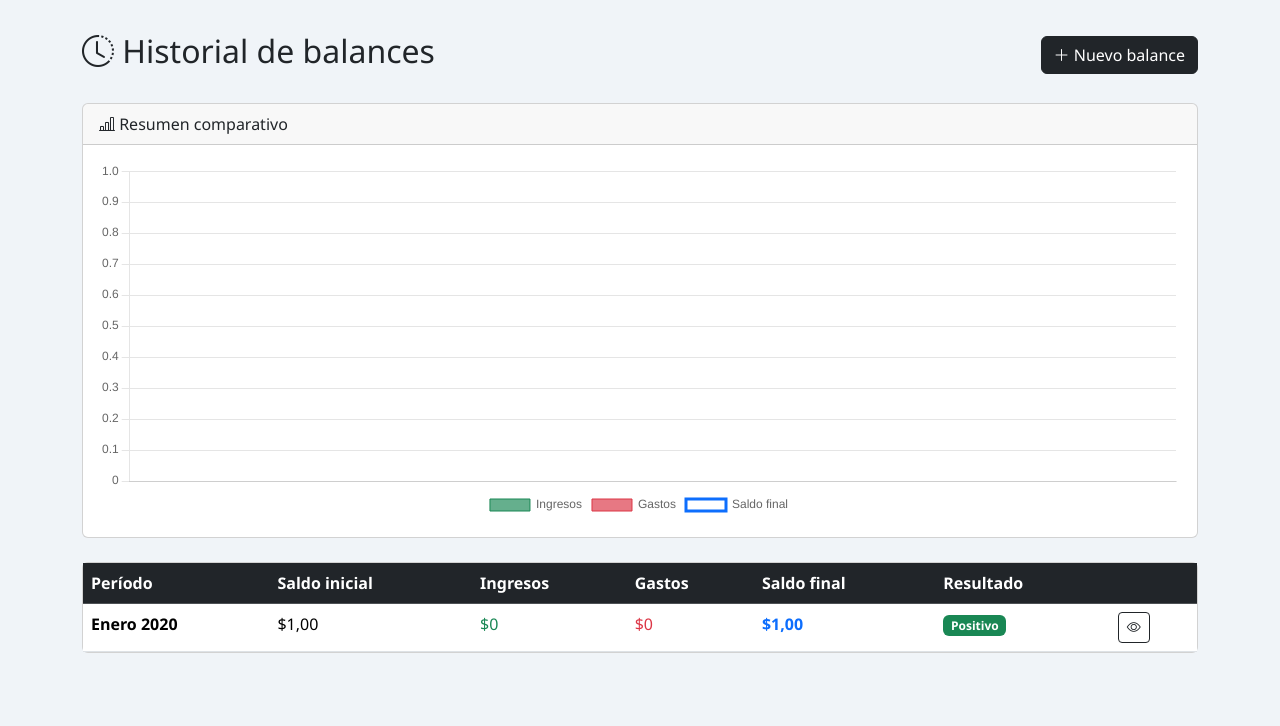
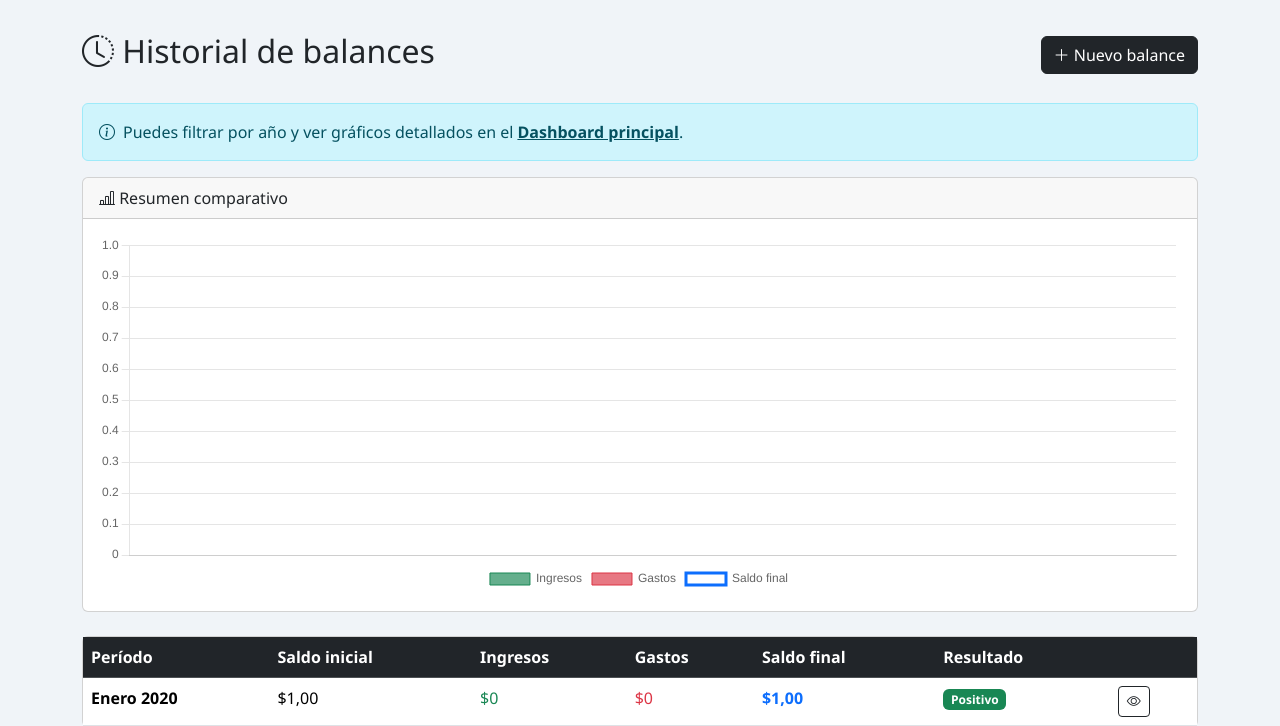
Before and after one commit to Cegs-Guti/app_finanzas, a Django app: template finanzas_app/templates/finanzas_app/historial.html in a window 1280 px wide. Shown: the part 57-783 px from the top of the page. Run offline with Django 5.2, Linux system fonts and the light colour scheme; tables that the repository leaves empty hold one stand-in row (values such as "Sample post"); the template is opened without the code that fills it: values that come from a table or form of the project are taken from there, most other values are stand-ins (such as "Sample title", 1, 10 or a date in 2020).

Commit message:
Se añadio opciones de filtro en el historial
Added an alert message to inform users about filtering options.

```diff
--- a/finanzas_app/templates/finanzas_app/historial.html
+++ b/finanzas_app/templates/finanzas_app/historial.html
@@ -11,13 +11,20 @@
 </div>
 
 {% if balances %}
-<!-- Gráfico resumen anual -->
+
+<div class="alert alert-info d-flex align-items-center" role="alert">
+    <i class="bi bi-info-circle me-2"></i>
+    Puedes filtrar por año y ver gráficos detallados en el
+    <a href="{% url 'finanzas:dashboard' %}" class="alert-link ms-1">Dashboard principal</a>.
+</div>
+
+
 <div class="card mb-4">
     <div class="card-header"><i class="bi bi-bar-chart-line"></i> Resumen comparativo</div>
     <div class="card-body"><canvas id="chartHistorial" height="100"></canvas></div>
 </div>
 
-<!-- Tabla de balances -->
+
 <div class="card">
     <div class="card-body p-0">
         <div class="table-responsive">
```
